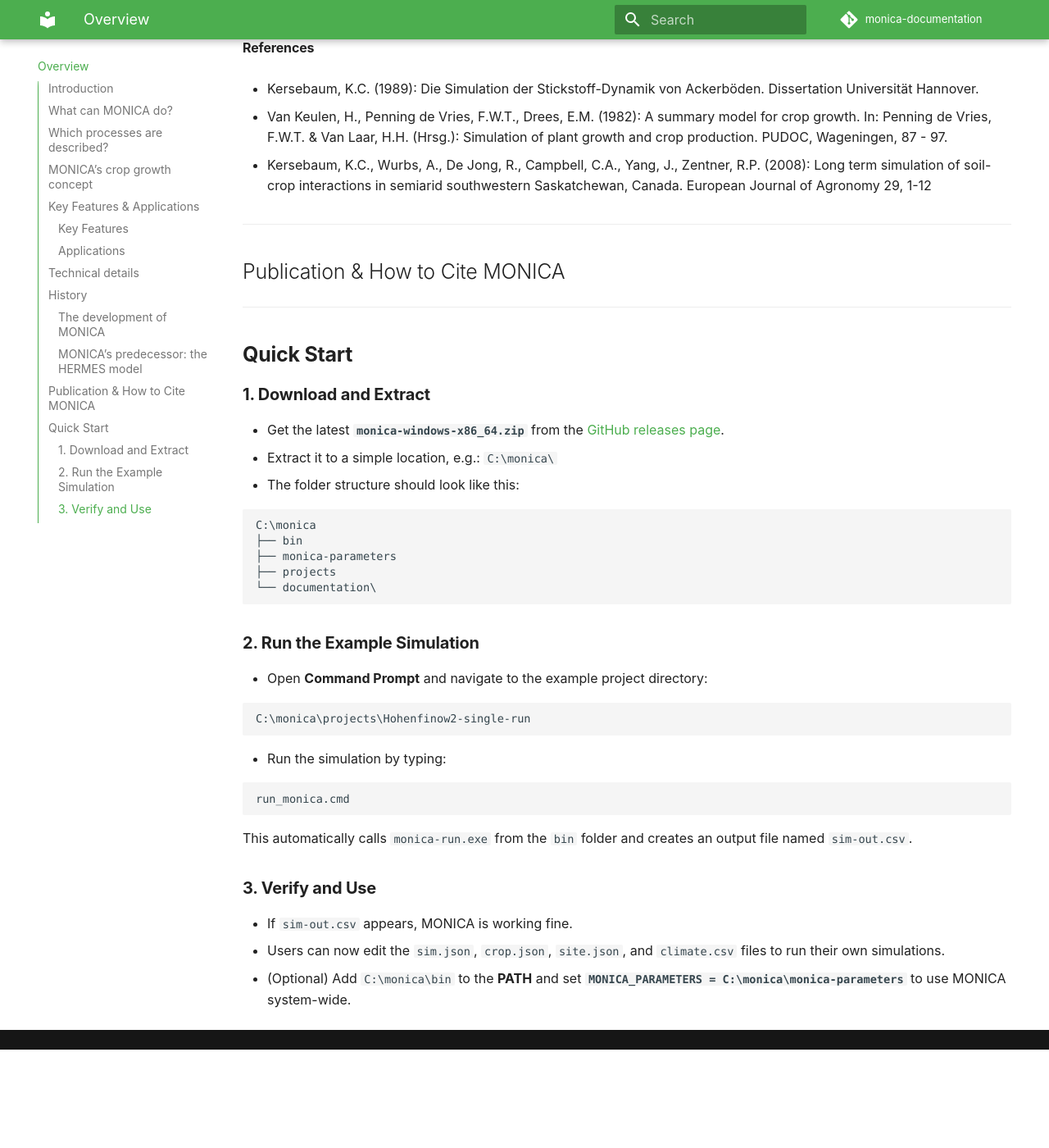
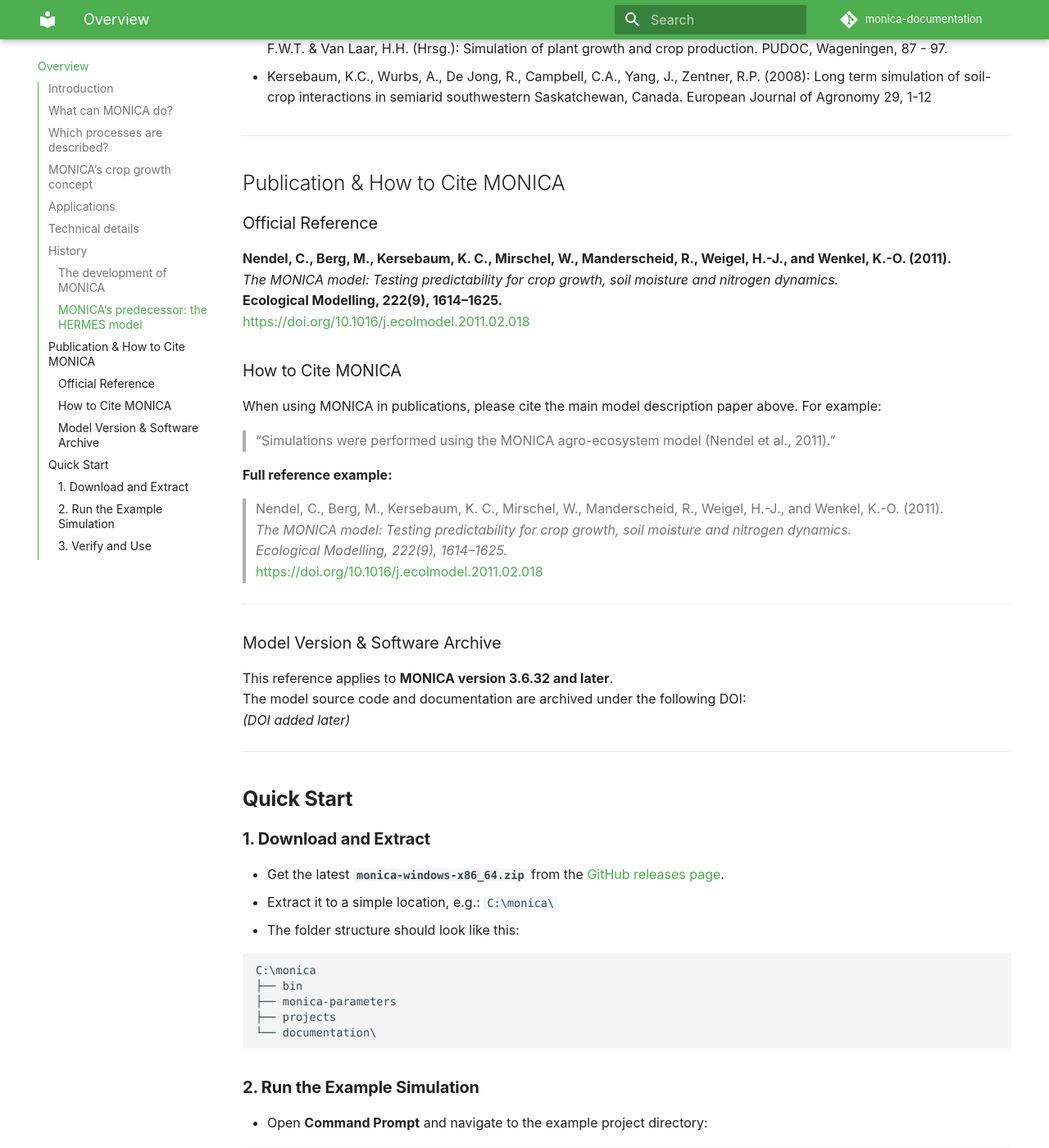
Before and after one commit to zalf-rpm/monica-documentation, an MkDocs documentation site: the page built from docs/index.md, in a window 1280 px wide and 1400 px high, scrolled down 3684 px. Shown: the whole window at 82% size. Built offline with MkDocs 1.6.1 and Material for MkDocs 9.7.7, drawn with Linux system fonts in a browser that asks for light colours; comment, search, counter and statistics services are not loaded; before the commit the page ends 4964 px from its top, so only the background shows below that; some of the changed text lies outside the part shown.

Commit message:
Add publication  details  in overview and update the local installation guide

```diff
--- a/docs/index.md
+++ b/docs/index.md
@@ -40,12 +40,7 @@
 
 ---
 
-## Key Features & Applications
-
-### Key Features
-
-
-### Applications
+## Applications
 
 MONICA has been applied so far in three major research projects:
 
@@ -89,6 +84,34 @@
 
 ## Publication & How to Cite MONICA
 
+### Official Reference
+
+**Nendel, C., Berg, M., Kersebaum, K. C., Mirschel, W., Manderscheid, R., Weigel, H.-J., and Wenkel, K.-O. (2011).**
+*The MONICA model: Testing predictability for crop growth, soil moisture and nitrogen dynamics.*
+**Ecological Modelling, 222(9), 1614–1625.**
+[https://doi.org/10.1016/j.ecolmodel.2011.02.018](https://doi.org/10.1016/j.ecolmodel.2011.02.018)
+
+### How to Cite MONICA
+
+When using MONICA in publications, please cite the main model description paper above. For example:
+
+> “Simulations were performed using the MONICA agro-ecosystem model (Nendel et al., 2011).”
+
+**Full reference example:**
+
+> Nendel, C., Berg, M., Kersebaum, K. C., Mirschel, W., Manderscheid, R., Weigel, H.-J., and Wenkel, K.-O. (2011).
+> *The MONICA model: Testing predictability for crop growth, soil moisture and nitrogen dynamics.*
+> *Ecological Modelling, 222(9), 1614–1625.*
+> [https://doi.org/10.1016/j.ecolmodel.2011.02.018](https://doi.org/10.1016/j.ecolmodel.2011.02.018)
+
+---
+
+### Model Version & Software Archive
+
+This reference applies to **MONICA version 3.6.32 and later**.
+The model source code and documentation are archived under the following DOI:
+*(DOI added later)*
+
 ---
 
 ## **Quick Start**
```
Also changed, not shown: docs/user_guide/Installation_and_Setup/docker_setup.md (+21 -0 lines), docs/user_guide/Installation_and_Setup/local_installation.md (+8 -5 lines).
